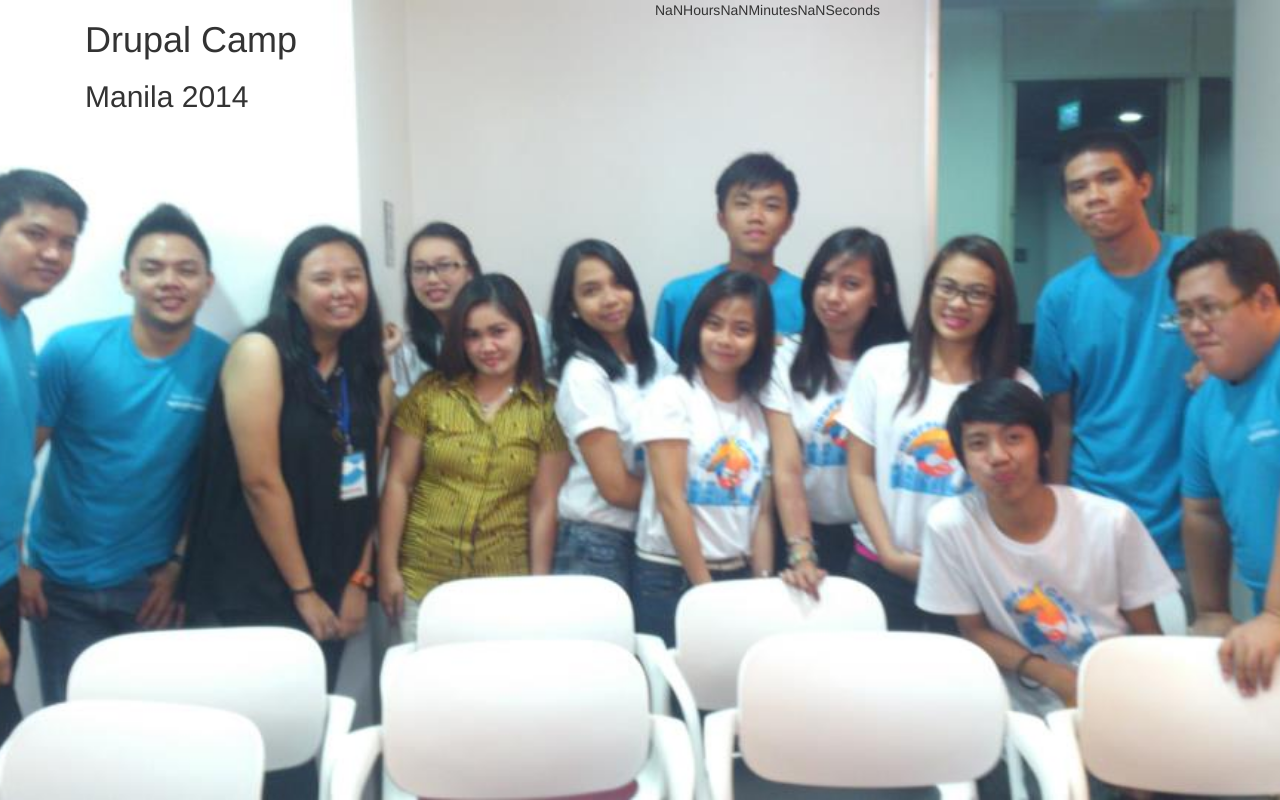
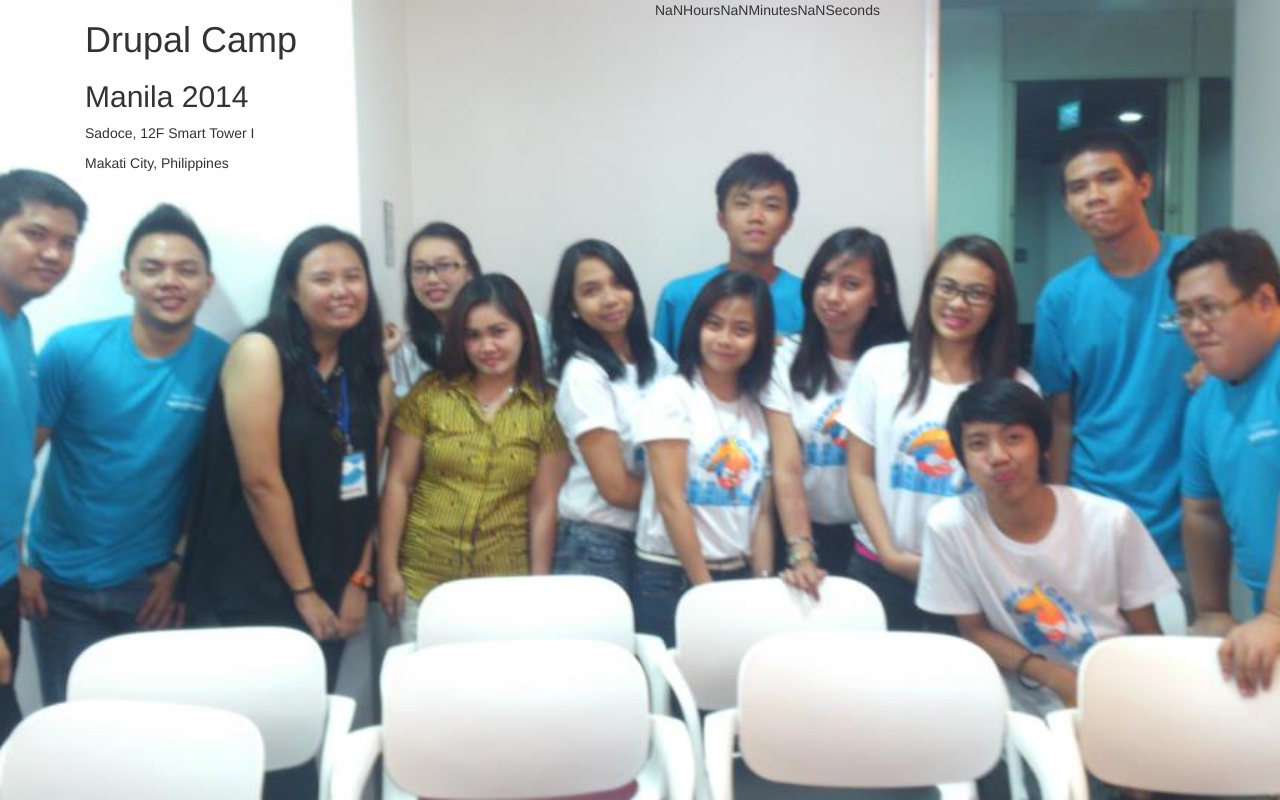
Before and after one commit to pcofilada/DrupalCampManila2014ComingSoonPage, a PHP site: page / in a window 1280 px wide. Run offline with PHP 8.4, Linux system fonts and the light colour scheme; some libraries are stand-ins or nearby versions.

Commit message:
Added Venue

```diff
--- a/index.php
+++ b/index.php
@@ -21,6 +21,10 @@
 		<div class="col-lg-6">
 			<h1>Drupal Camp</h1>
 			<h2>Manila 2014</h2>
+			<div class="address">
+				<p>Sadoce, 12F Smart Tower I</p>
+				<p>Makati City, Philippines</p>
+			</div>
 		</div>
 		<div class="col-lg-6">
 			<div id="countdown"></div>
```
